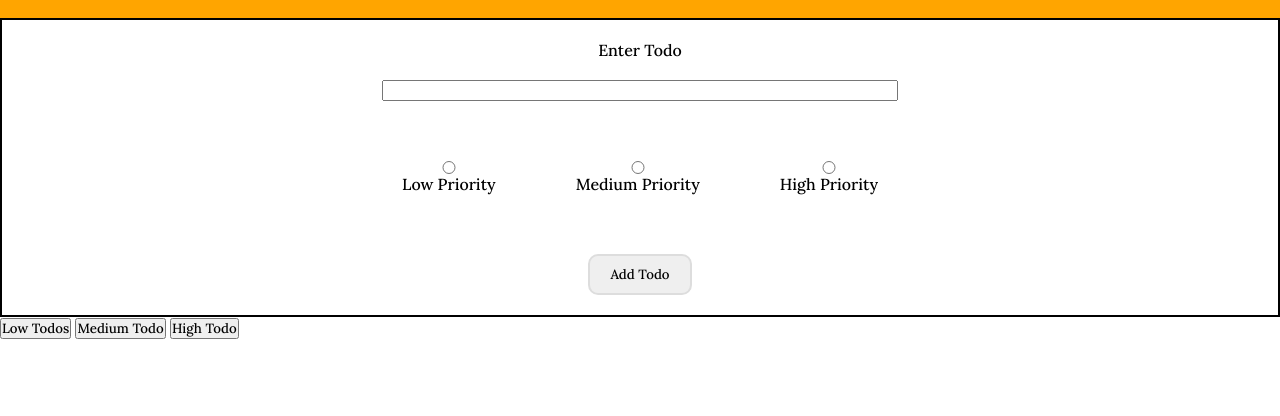
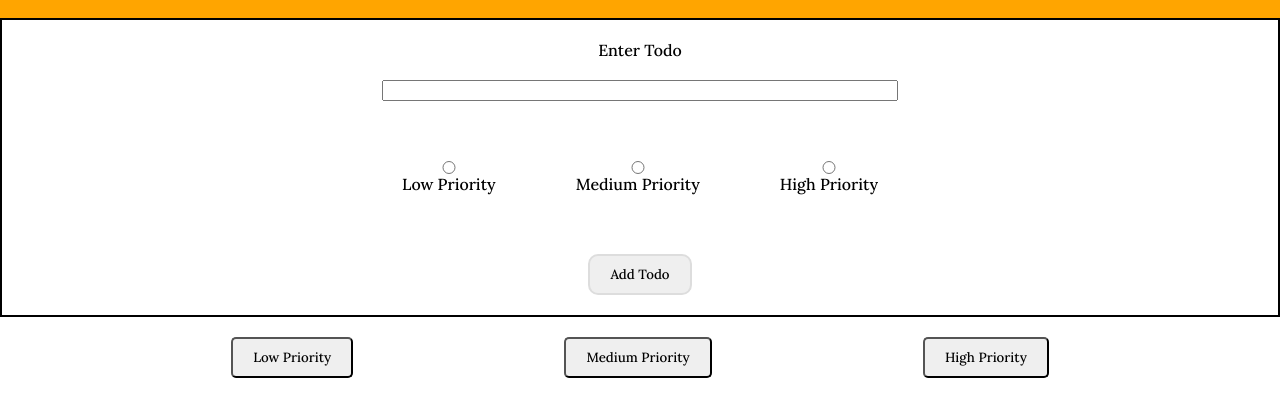
Before and after one commit to bilalseen/js-exercises, a plain HTML site: page javascript exercises/09-todo list/index.html in a window 1280 px wide. Shown: the part 126-542 px from the top of the page. Drawn offline with Linux system fonts and the light colour scheme; a web font is replaced by a local one.

Commit message:
todo filter buttons edited

```diff
--- a/javascript exercises/09-todo list/index.html
+++ b/javascript exercises/09-todo list/index.html
@@ -48,12 +48,12 @@
           </div>
         </div>
       </div>
-      <div class="filter-todo">
-        <button class="filter-low-priority-todo">Low Todos</button>
-        <button class="filter-medium-priority-todo">Medium Todo</button>
-        <button class="filter-high-priority-todo">High Todo</button>
+      <div class="todo-filter">
+        <button class="filter-button low-priority-todo-button" >Low Priority</button>
+        <button class="filter-button medium-priority-todo-button">Medium Priority</button>
+        <button class="filter-button high-priority-todo-button">High Priority</button>
+    </div>
 
-      </div>
       <div class="todo-list">
 
         </div>
--- a/javascript exercises/09-todo list/style.css
+++ b/javascript exercises/09-todo list/style.css
@@ -145,3 +145,42 @@
   background-color: red;
   border: 1px solid red;
 }
+
+.todo-filter {
+  display: flex;
+  justify-content: space-evenly;
+  padding: 20px;
+}
+
+.filter-button {
+  padding-block: 10px;
+  padding-inline: 20px;
+}
+
+.low-priority-todo-button,
+.medium-priority-todo-button,
+.high-priority-todo-button {
+  border-radius: 5px;
+  transition: 0.5s;
+}
+
+.low-priority-todo-button:hover {
+  border: 1px solid #ffd700;
+  box-shadow: 0 0 15px #ffd700;
+  border-radius: 15px;
+  font-size: 15px;
+}
+
+.medium-priority-todo-button:hover {
+  border: 1px solid #ff8c00;
+  box-shadow: 0 0 15px #ff8c00;
+  border-radius: 15px;
+  font-size: 15px;
+}
+
+.high-priority-todo-button:hover {
+  border: 1px solid #ff4500;
+  box-shadow: 0 0 15px #ff4500;
+  border-radius: 15px;
+  font-size: 15px;
+}
```
